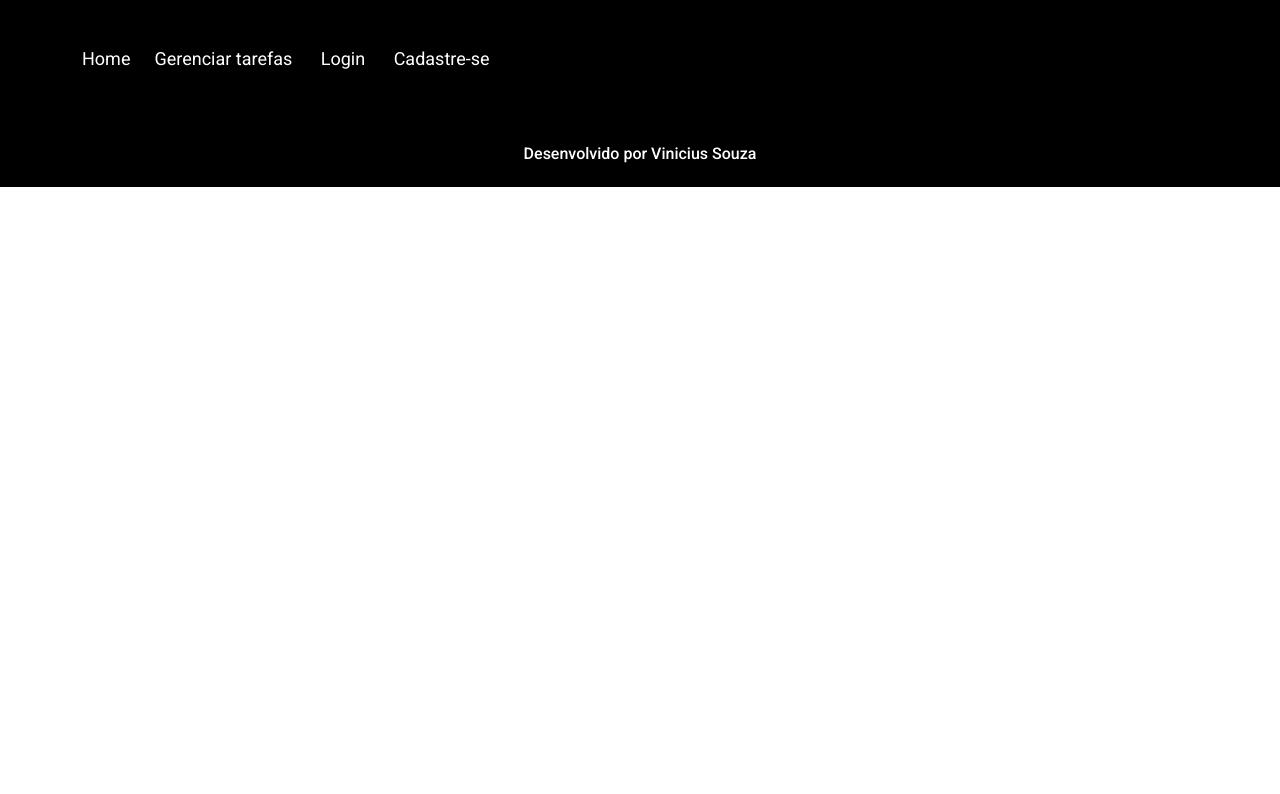
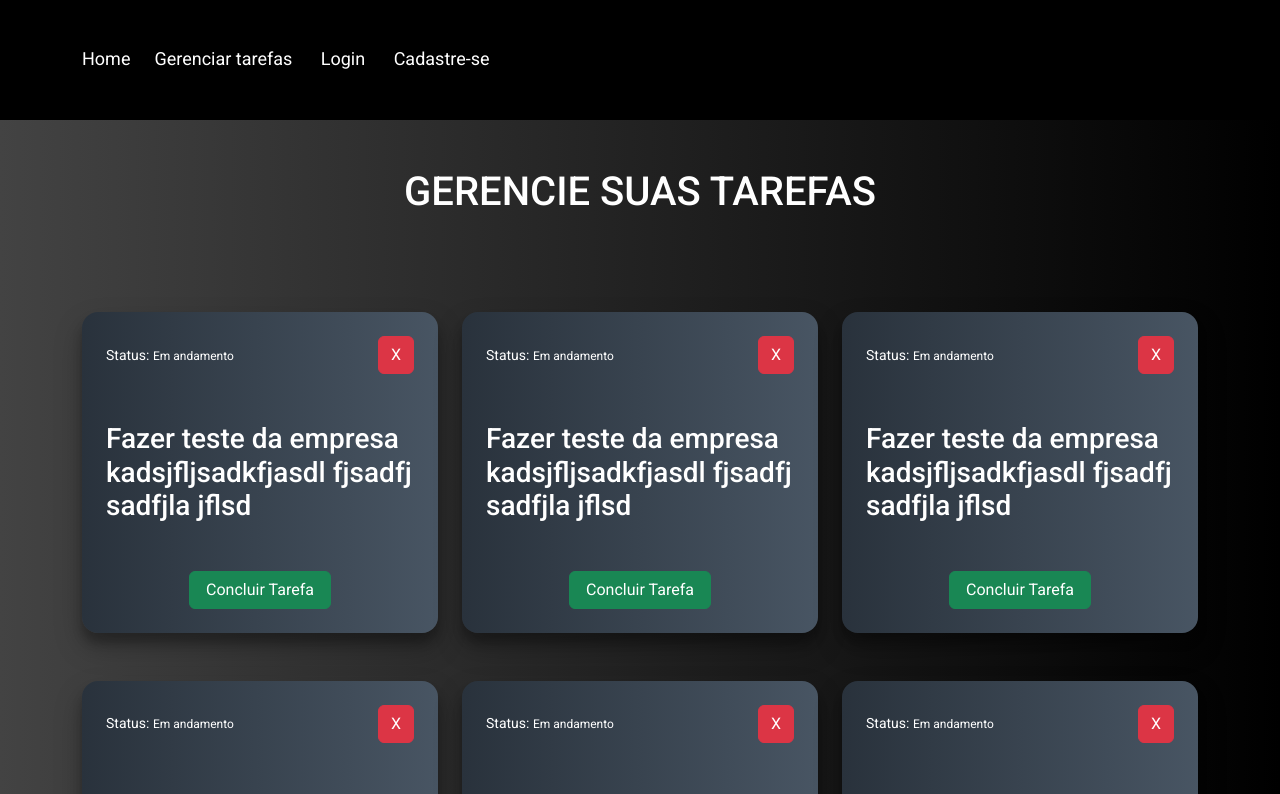
Before and after one commit to ViniciusSSouza23/todolistvue3, a Vue app: page /gerenciador-de-tarefas in a window 1280 px wide. Shown: the top 794 px of the page. Built offline with nearby package versions, Linux system fonts and the light colour scheme.

Commit message:
init task manager

```diff
--- a/src/components/HeaderComponent.vue
+++ b/src/components/HeaderComponent.vue
@@ -2,9 +2,9 @@
   <header class="header-component">
     <div class="container py-5">
       <router-link to="/">Home</router-link>
-      <router-link to="/">Gerenciar tarefas</router-link>
+      <router-link :to="{ name: 'taskManager' }">Gerenciar tarefas</router-link>
       <router-link :to="{ name: 'login' }"> Login</router-link>
-      <router-link :to="{name: 'register'}"> Cadastre-se</router-link>
+      <router-link :to="{ name: 'register' }"> Cadastre-se</router-link>
     </div>
   </header>
 </template>
--- /dev/null
+++ b/src/components/manager/TaskComponent.vue
@@ -0,0 +1,33 @@
+<template>
+  <div class="task-component w-100 p-4 d-flex flex-column">
+    <div class="d-flex align-items-center">
+      <small>Status: <span>Em andamento</span></small>
+      <div class="flex-fill"></div>
+      <button class="btn btn-danger">X</button>
+    </div>
+    <h3 class="my-5">Fazer teste da empresa kadsjfljsadkfjasdl fjsadfj sadfjla jflsd</h3>
+    <div class="flex-fill"></div>
+    <div class="row justify-content-center">
+      <div class="col-lg-6">
+        <button class="btn btn-success w-100">Concluir Tarefa</button>
+      </div>
+    </div>
+  </div>
+</template>
+
+<style lang="scss" scoped>
+.task-component {
+  border-radius: 16px;
+  background: #485563;
+  background: -webkit-linear-gradient(to right, #29323c, #485563);
+  background: linear-gradient(to right, #29323c, #485563);
+  min-height: 150px;
+  box-shadow: rgba(0, 0, 0, 0.25) 0px 14px 28px,
+    rgba(0, 0, 0, 0.22) 0px 10px 10px;
+    small{
+      span{
+        font-size: 12px;
+      }
+    }
+}
+</style>
--- a/src/router/index.js
+++ b/src/router/index.js
@@ -26,6 +26,11 @@ const routes = [
     name: "register",
     component: () => import("../views/RegisterView.vue"),
   },
+  {
+    path: "/gerenciador-de-tarefas",
+    name: "taskManager",
+    component: () => import("../views/TaskManager.vue"),
+  },
 ];
 
 const router = createRouter({
--- /dev/null
+++ b/src/views/TaskManager.vue
@@ -0,0 +1,21 @@
+<template>
+  <div class="task-manager-view bg-dark">
+    <div class="container py-5">
+      <h1 class="text-uppercase text-center mb-5 pb-5">
+        Gerencie suas tarefas
+      </h1>
+
+      <div class="row">
+        <div v-for="i in 20" :key="i" class="col-lg-4 mb-5 d-flex">
+          <task-component />
+        </div>
+      </div>
+    </div>
+  </div>
+</template>
+<script>
+import TaskComponent from "@/components/manager/TaskComponent.vue";
+export default {
+  components: { TaskComponent },
+};
+</script>
```
